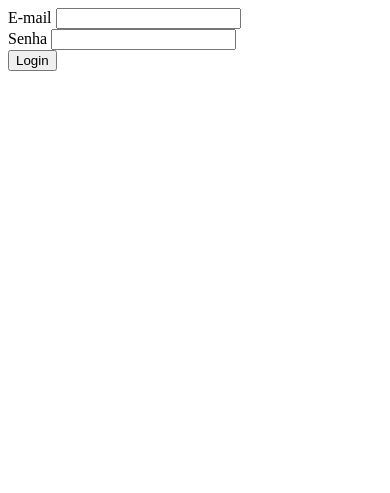
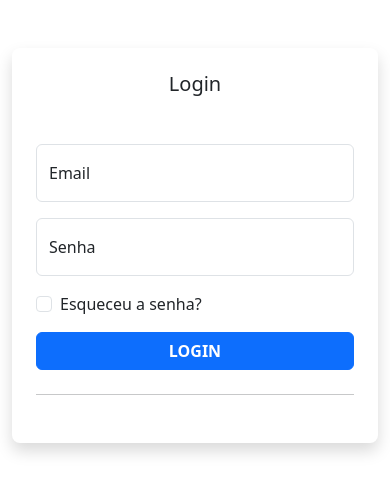
Before and after one commit to victornunes-off/novoSite, a Django app: page /login/ in a window 390 px wide. Shown: the top 493 px of the page. Run offline with Django 4.2, Linux system fonts and the light colour scheme; some libraries are stand-ins or nearby versions.

Commit message:
Login e cadastro

```diff
--- a/novoSite/settings.py
+++ b/novoSite/settings.py
@@ -72,7 +72,7 @@ TEMPLATES = [
 WSGI_APPLICATION = 'novoSite.wsgi.application'
 
 
-# Database
+# tabase
 # https://docs.djangoproject.com/en/4.1/ref/settings/#databases
 
 DATABASES = {
--- a/usuarios/templates/usuarios/login.html
+++ b/usuarios/templates/usuarios/login.html
@@ -1,27 +1,43 @@
+{% load static %}
 <!DOCTYPE html>
 <html lang="pt-br">
 <head>
     <meta charset="UTF-8">
     <meta http-equiv="X-UA-Compatible" content="ie=edge">
     <meta name="viewport" content="width=device-width, initial-scale=1.0">
-    <title>Document</title>
+    <link rel="stylesheet" href="{% static 'css/bootstrap.min.css' %}">
+    <title>Login</title>
 </head>
 <body>
     <div class="container">
-        <form action="{% url 'login' %}" method="POST">
-            {% csrf_token %}
-            <div class="input-email">
-                <label for="useremail">E-mail</label>
-                <input type="email" id="useremail" name="email">
+        <div class="row">
+            <div class="col-sm-9 col-md-7 col-lg-5 mx-auto">
+                <div class="card border-0 shadow rounded-3 my-5">
+                    <div class="card-body p-4 p-sm-5">
+                        <h5 class="card-title text-center mb-5 fw-light fs-5">Login</h5>
+                        <form action="{% url 'login' %}" method="POST">
+                            {% csrf_token %}
+                            <div class="form-floating mb-3">
+                                <input type="email" class="form-control" id="floatingInput" placeholder="name@example.com" name="email">
+                                <label for="floatingInput">Email</label>
+                            </div>
+                            <div class="form-floating mb-3">
+                                <input type="password" class="form-control" id="floatingPassword" placeholder="Password" name="senha">
+                                <label for="floatingPassword">Senha</label>
+                            </div>
+                            <div class="form-check mb-3">
+                                <input class="form-check-input" type="checkbox" value="" id="rememberPasswordCheck">
+                                <label class="form-check-label" for="rememberPasswordCheck">Esqueceu a senha?</label>
+                            </div>
+                            <div class="d-grid">
+                                <button class="btn btn-primary btn-login text-uppercase fw-bold" type="submit">Login</button>
+                            </div>
+                            <hr class="my-4">
+                        </form>
+                    </div>
+                </div>
             </div>
-            <div class="input-password">
-                <label for="userpassword">Senha</label>
-                <input type="password" id="useremail" name="senha">
-            </div>
-            <div class="login-button">
-                <button class="login-b" type="submit">Login</button>
-            </div>
-        </form>
+        </div>
     </div>
 </body>
 </html>
--- a/usuarios/urls.py
+++ b/usuarios/urls.py
@@ -3,4 +3,5 @@ from . import views
 
 urlpatterns = [
     path('login/', views.login, name = 'login'),
+    path('cadastro/', views.cadastro, name= 'cadastro'),
 ]
--- a/usuarios/views.py
+++ b/usuarios/views.py
@@ -18,3 +18,22 @@ def login(request):
             return HttpResponse('Autenticado!')
         else:
             return HttpResponse('E-mail ou senha inválidos!')
+
+def cadastro(request):
+    if request.method == "GET":
+        return render(request, 'usuarios/cadastro.html')
+    else:
+        username = request.POST.get('email')
+        email = request.POST.get('email')
+        password = request.POST.get('senha')
+        first_name = request.POST.get('nome')
+
+        user = User.objects.filter(username=username).first()
+
+        if user:
+            return HttpResponse("Usuário já existente!")
+        else:
+            user = User.objects.create_user(username=username, email=email, password=password, first_name=first_name)
+            user.save()
+
+            return HttpResponse("Usuário cadastrado com sucesso!")
```
Also changed, not shown: usuarios/templates/usuarios/cadastro.html (added, +30 -0 lines), db.sqlite3.
